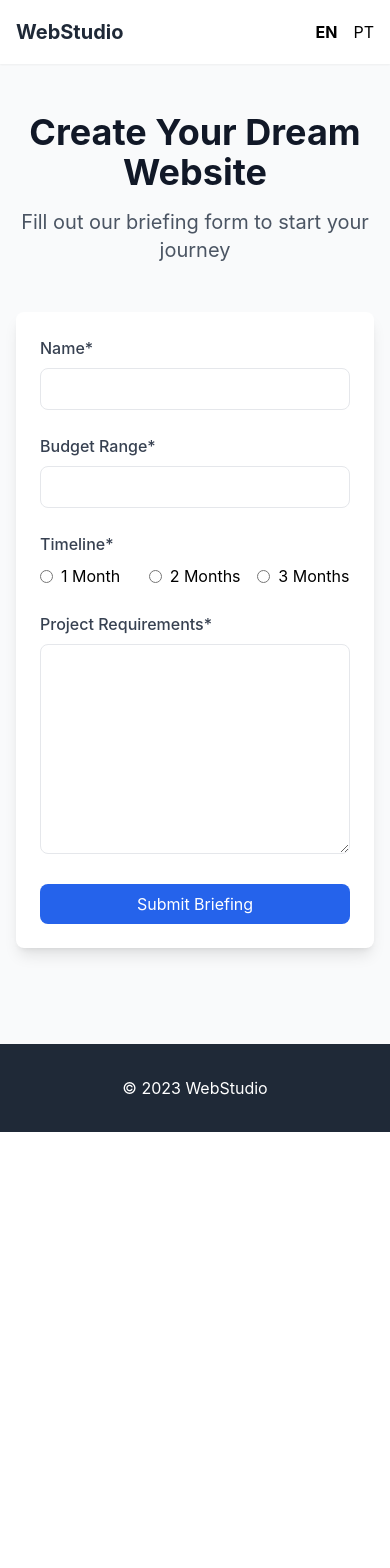
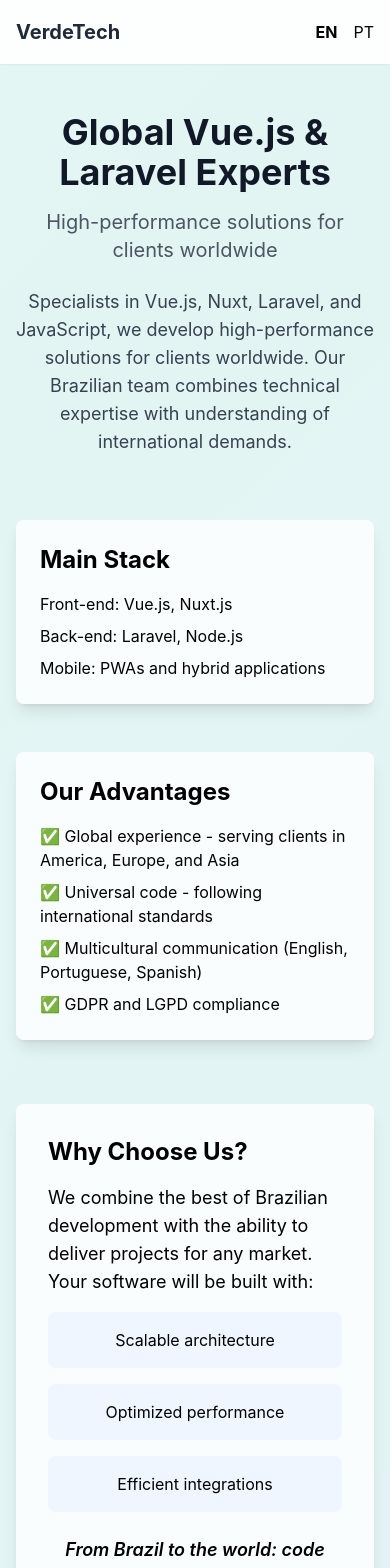
Before and after one commit to verdetech-xyz/website, a Vue app: page / in a window 390 px wide. Shown: the top 1568 px of the page. Before the commit the page ends 1132 px from the top, so only its background shows below. Built offline with nearby package versions, Linux system fonts and the light colour scheme.

Commit message:
Update site content and improve textarea

```diff
--- a/src/App.vue
+++ b/src/App.vue
@@ -11,8 +11,8 @@ onMounted(() => {
 </script>
 
 <template>
-  <div class="min-h-screen bg-gray-50">
-    <nav class="bg-white shadow-sm">
+  <div class="min-h-screen bg-gray-50/90">
+    <nav class="bg-white/90 backdrop-blur-sm shadow-sm sticky top-0 z-50">
       <div class="max-w-7xl mx-auto px-4 sm:px-6 lg:px-8">
         <div class="flex justify-between h-16">
           <div class="flex items-center">
@@ -27,9 +27,42 @@ onMounted(() => {
     </nav>
 
     <main class="max-w-7xl mx-auto px-4 sm:px-6 lg:px-8 py-12">
-      <div class="text-center mb-12">
+      <div class="text-center mb-16">
         <h1 class="text-4xl font-bold text-gray-900 mb-4">{{ t('hero.title') }}</h1>
-        <p class="text-xl text-gray-600">{{ t('hero.subtitle') }}</p>
+        <p class="text-xl text-gray-600 mb-6">{{ t('hero.subtitle') }}</p>
+        <p class="text-lg text-gray-700 max-w-3xl mx-auto">{{ t('hero.description') }}</p>
+      </div>
+
+      <div class="grid md:grid-cols-2 gap-12 mb-16">
+        <div class="bg-white/80 backdrop-blur-sm p-6 rounded-lg shadow-lg">
+          <h2 class="text-2xl font-bold mb-4">{{ t('stack.title') }}</h2>
+          <ul class="space-y-2">
+            <li>{{ t('stack.frontend') }}</li>
+            <li>{{ t('stack.backend') }}</li>
+            <li>{{ t('stack.mobile') }}</li>
+          </ul>
+        </div>
+
+        <div class="bg-white/80 backdrop-blur-sm p-6 rounded-lg shadow-lg">
+          <h2 class="text-2xl font-bold mb-4">{{ t('advantages.title') }}</h2>
+          <ul class="space-y-2">
+            <li>{{ t('advantages.global') }}</li>
+            <li>{{ t('advantages.code') }}</li>
+            <li>{{ t('advantages.communication') }}</li>
+            <li>{{ t('advantages.compliance') }}</li>
+          </ul>
+        </div>
+      </div>
+
+      <div class="bg-white/80 backdrop-blur-sm p-8 rounded-lg shadow-lg mb-16">
+        <h2 class="text-2xl font-bold mb-4">{{ t('whyUs.title') }}</h2>
+        <p class="text-lg mb-4">{{ t('whyUs.description') }}</p>
+        <ul class="grid md:grid-cols-3 gap-4 mb-6">
+          <li class="bg-blue-50 p-4 rounded-lg text-center">{{ t('whyUs.scalable') }}</li>
+          <li class="bg-blue-50 p-4 rounded-lg text-center">{{ t('whyUs.performance') }}</li>
+          <li class="bg-blue-50 p-4 rounded-lg text-center">{{ t('whyUs.integrations') }}</li>
+        </ul>
+        <p class="text-lg font-semibold text-center italic">{{ t('whyUs.slogan') }}</p>
       </div>
 
       <BriefingForm />
--- a/src/components/BriefingForm.vue
+++ b/src/components/BriefingForm.vue
@@ -1,10 +1,11 @@
 <script setup lang="ts">
-import { ref, computed } from 'vue';
+import { ref, computed, onMounted } from 'vue';
 import { useI18n } from 'vue-i18n';
 import { useForm } from '../composables/useForm';
 
 const { t } = useI18n();
 const isLoading = ref(false);
+const textarea = ref<HTMLTextAreaElement | null>(null);
 
 const {
   form,
@@ -15,6 +16,19 @@ const {
 
 const showEmail = computed(() => form.name.length > 0);
 const showCompany = computed(() => form.email.length > 0);
+
+const adjustTextareaHeight = () => {
+  if (textarea.value) {
+    textarea.value.style.height = 'auto';
+    textarea.value.style.height = textarea.value.scrollHeight + 'px';
+  }
+};
+
+onMounted(() => {
+  if (textarea.value) {
+    textarea.value.addEventListener('input', adjustTextareaHeight);
+  }
+});
 
 const handleSubmit = async () => {
   if (!validateForm()) return;
@@ -34,7 +48,7 @@ const handleSubmit = async () => {
 </script>
 
 <template>
-  <form @submit.prevent="handleSubmit" class="max-w-2xl mx-auto bg-white p-6 rounded-lg shadow-lg space-y-6">
+  <form @submit.prevent="handleSubmit" class="max-w-2xl mx-auto bg-white/80 backdrop-blur-sm p-6 rounded-lg shadow-lg space-y-6">
     <div>
       <label class="block text-gray-700 font-medium mb-2">{{ t('form.name') }}*</label>
       <input
@@ -117,10 +131,11 @@ const handleSubmit = async () => {
     <div>
       <label class="block text-gray-700 font-medium mb-2">{{ t('form.requirements') }}*</label>
       <textarea
+        ref="textarea"
         v-model="form.requirements"
         required
-        rows="8"
-        class="w-full px-4 py-2 border rounded-lg focus:ring-2 focus:ring-blue-500"
+        rows="3"
+        class="w-full px-4 py-2 border rounded-lg focus:ring-2 focus:ring-blue-500 min-h-[100px]"
         :class="{ 'border-red-500': errors.requirements }"
       ></textarea>
       <p v-if="errors.requirements" class="text-red-500 text-sm mt-1">{{ errors.requirements }}</p>
--- a/src/i18n/index.ts
+++ b/src/i18n/index.ts
@@ -3,18 +3,39 @@ import { createI18n } from 'vue-i18n';
 const messages = {
   en: {
     brand: {
-      name: 'WebStudio'
+      name: 'VerdeTech'
     },
     hero: {
-      title: 'Create Your Dream Website',
-      subtitle: 'Fill out our briefing form to start your journey'
+      title: 'Global Vue.js & Laravel Experts',
+      subtitle: 'High-performance solutions for clients worldwide',
+      description: 'Specialists in Vue.js, Nuxt, Laravel, and JavaScript, we develop high-performance solutions for clients worldwide. Our Brazilian team combines technical expertise with understanding of international demands.'
+    },
+    stack: {
+      title: 'Main Stack',
+      frontend: 'Front-end: Vue.js, Nuxt.js',
+      backend: 'Back-end: Laravel, Node.js',
+      mobile: 'Mobile: PWAs and hybrid applications'
+    },
+    advantages: {
+      title: 'Our Advantages',
+      global: '✅ Global experience - serving clients in America, Europe, and Asia',
+      code: '✅ Universal code - following international standards',
+      communication: '✅ Multicultural communication (English, Portuguese, Spanish)',
+      compliance: '✅ GDPR and LGPD compliance'
+    },
+    whyUs: {
+      title: 'Why Choose Us?',
+      description: 'We combine the best of Brazilian development with the ability to deliver projects for any market. Your software will be built with:',
+      scalable: 'Scalable architecture',
+      performance: 'Optimized performance',
+      integrations: 'Efficient integrations',
+      slogan: 'From Brazil to the world: code that transcends borders.'
     },
     form: {
       name: 'Name',
       email: 'Email',
       company: 'Company',
-      budget: 'Budget Range',
-      selectBudget: 'Select budget range',
+      budget: 'Budget (USD)',
       timeline: 'Timeline',
       oneMonth: '1 Month',
       twoMonths: '2 Months',
@@ -28,18 +49,39 @@ const messages = {
   },
   pt: {
     brand: {
-      name: 'WebStudio'
+      name: 'VerdeTech'
     },
     hero: {
-      title: 'Crie o Site dos Seus Sonhos',
-      subtitle: 'Preencha nosso briefing para começar sua jornada'
+      title: 'Especialistas Globais em Vue.js & Laravel',
+      subtitle: 'Soluções de alto desempenho para clientes em todo o mundo',
+      description: 'Especialistas em Vue.js, Nuxt, Laravel e JavaScript, desenvolvemos soluções de alto desempenho para clientes em todo o mundo. Nossa equipe brasileira combina expertise técnica com entendimento das demandas internacionais.'
+    },
+    stack: {
+      title: 'Stack Principal',
+      frontend: 'Front-end: Vue.js, Nuxt.js',
+      backend: 'Back-end: Laravel, Node.js',
+      mobile: 'Mobile: PWAs e aplicações híbridas'
+    },
+    advantages: {
+      title: 'Nossos Diferenciais',
+      global: '✅ Experiência global - atendemos clientes na América, Europa e Ásia',
+      code: '✅ Código universal - seguindo padrões internacionais',
+      communication: '✅ Comunicação multicultural (inglês, português, espanhol)',
+      compliance: '✅ Conformidade com GDPR e LGPD'
+    },
+    whyUs: {
+      title: 'Por que nos escolher?',
+      description: 'Unimos o melhor do desenvolvimento brasileiro com a capacidade de entregar projetos para qualquer mercado. Seu software será construído com:',
+      scalable: 'Arquitetura escalável',
+      performance: 'Performance otimizada',
+      integrations: 'Integrações eficientes',
+      slogan: 'Do Brasil para o mundo: código que ultrapassa fronteiras.'
     },
     form: {
       name: 'Nome',
       email: 'Email',
       company: 'Empresa',
-      budget: 'Faixa de Orçamento',
-      selectBudget: 'Selecione a faixa de orçamento',
+      budget: 'Orçamento (USD)',
       timeline: 'Prazo',
       oneMonth: '1 Mês',
       twoMonths: '2 Meses',
```
